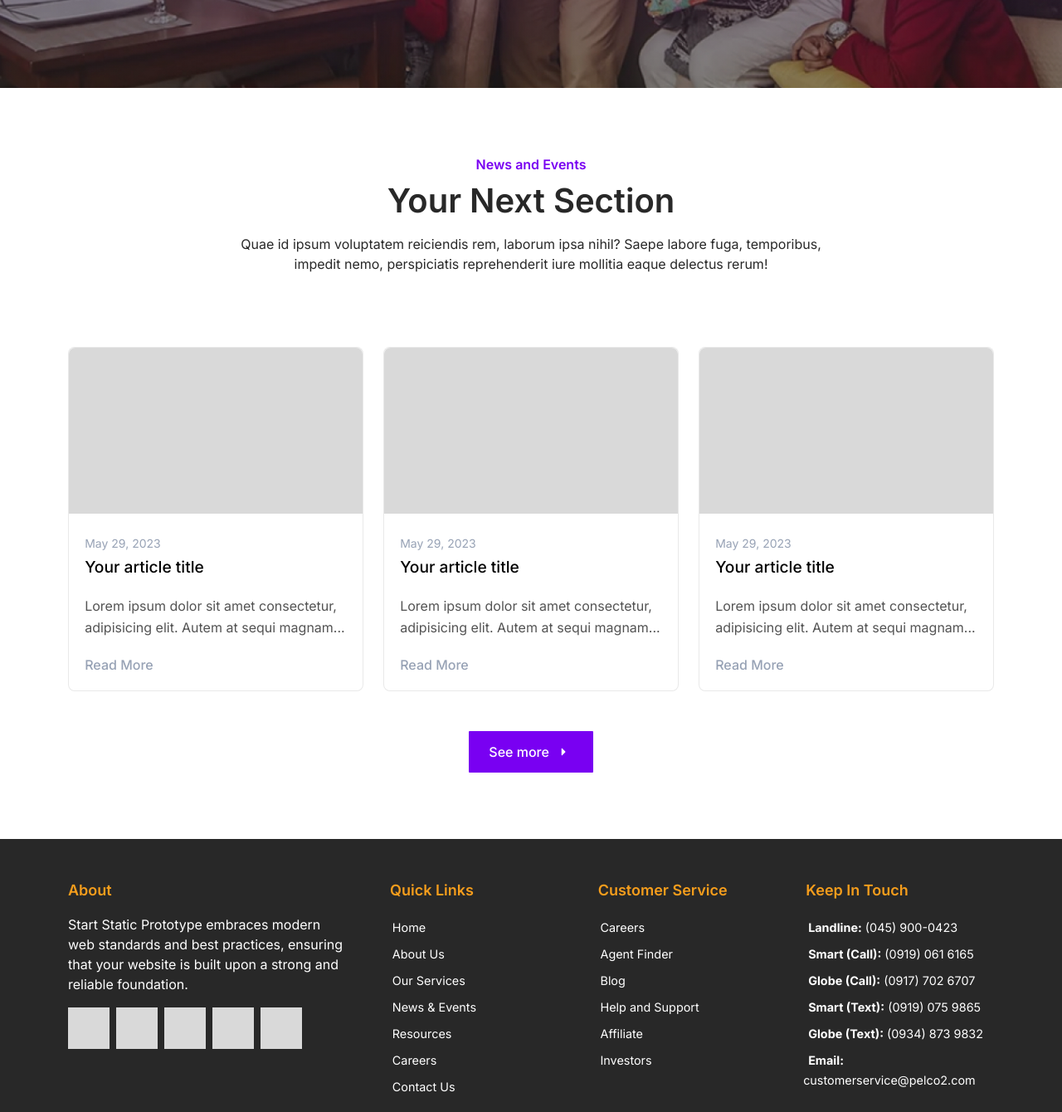
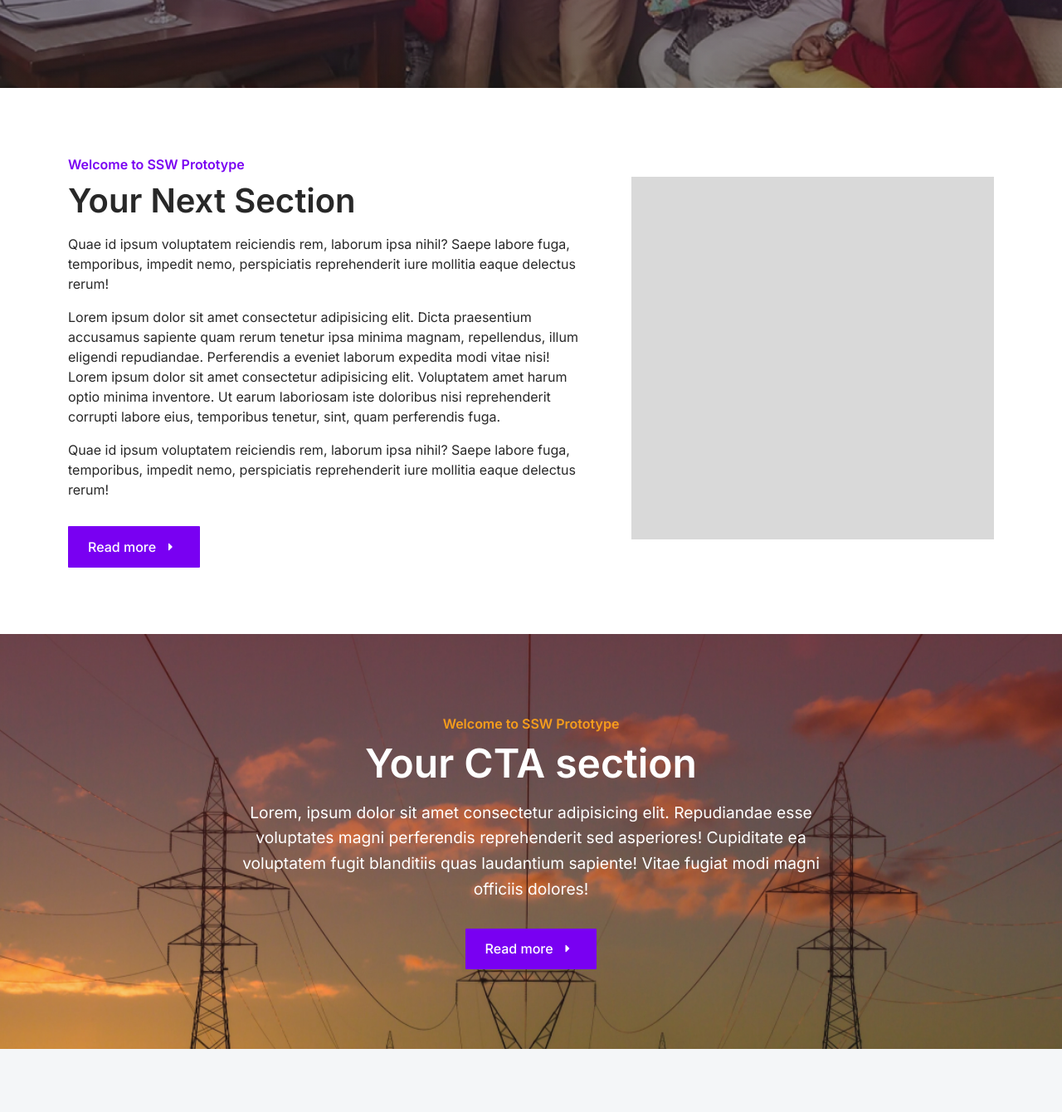
Before and after one commit to gocloud-inc/pelco2-prototype, a website built with Vite: page index.html in a window 1280 px wide. Shown: the part 540-1880 px from the top of the page at 83% size. Built offline with nearby package versions, Linux system fonts and the light colour scheme.

Commit message:
add cta and about section

```diff
--- a/index.html
+++ b/index.html
@@ -63,6 +63,39 @@
         </section>
 
         <section class="section">
+            <div class="container">
+                <div class="row align-items-center justify-content-center g-5">
+                    <div class="col-xl-7 col-lg-6">
+                        <span class="font-weight-semibold text-color-primary">Welcome to SSW Prototype</span>
+                        <h2 class="section-title">Your Next Section</h2>
+                        <p class="section-text">Quae id ipsum voluptatem reiciendis rem, laborum ipsa nihil? Saepe labore fuga, temporibus, impedit nemo, perspiciatis reprehenderit iure mollitia eaque delectus rerum!</p>
+                        <p class="section-text">Lorem ipsum dolor sit amet consectetur adipisicing elit. Dicta praesentium accusamus sapiente quam rerum tenetur ipsa minima magnam, repellendus, illum eligendi repudiandae. Perferendis a eveniet laborum expedita modi vitae nisi! Lorem ipsum dolor sit amet consectetur adipisicing elit. Voluptatem amet harum optio minima inventore. Ut earum laboriosam iste doloribus nisi reprehenderit corrupti labore eius, temporibus tenetur, sint, quam perferendis fuga.</p>
+                        <p class="section-text">Quae id ipsum voluptatem reiciendis rem, laborum ipsa nihil? Saepe labore fuga, temporibus, impedit nemo, perspiciatis reprehenderit iure mollitia eaque delectus rerum!</p>
+                        <a href="" class="button button-primary button-md mt-3">Read more <span class="material-symbols-rounded">arrow_right</span></a>
+                    </div>
+                    <div class="col-xl-5 col-lg-6">
+                        <img src="./src/img/empty.png" width="100%" alt="">
+                    </div>
+                </div>
+            </div>
+        </section>
+
+        <section class="cta-section" style="background-image: url('./src/img/cta-banner.jpg');">
+            <div class="container">
+                <div class="cta-content">
+                    <div class="row justify-content-center text-center">
+                        <div class="col-xl-8">
+                            <span class="font-weight-semibold text-color-warning">Welcome to SSW Prototype</span>
+                            <div class="cta-title">Your CTA section</div>
+                            <div class="cta-text">Lorem, ipsum dolor sit amet consectetur adipisicing elit. Repudiandae esse voluptates magni perferendis reprehenderit sed asperiores! Cupiditate ea voluptatem fugit blanditiis quas laudantium sapiente! Vitae fugiat modi magni officiis dolores!</div>
+                            <a href="" class="button button-primary button-md">Read more <span class="material-symbols-rounded">arrow_right</span></a>
+                        </div>
+                    </div>
+                </div>
+            </div>
+        </section>
+
+        <section class="section background-tonal-medium">
             <div class="container">
                 <div class="row justify-content-center text-center">
                     <div class="col-xl-8">
--- a/src/sass/layouts/_section.scss
+++ b/src/sass/layouts/_section.scss
@@ -96,27 +96,21 @@
     background-repeat: no-repeat;
     background-size: cover;
     background-position: center;
-    padding: 4rem 0;
-    max-height: 80%;
-    color: var(--color-light);
+    padding: 6rem 0;
 
     .cta-content {
-        text-align: center;
-        display: grid;
-        grid-template-columns: 90%;
-        justify-content: center;
-        justify-items: center;
-
         .cta-title {
             font-size: 3rem;
-            font-family: var(--font-serif);
+            font-weight: 600;
             margin-bottom: 0.5rem;
+            color: var(--color-light);
         }
 
         .cta-text {
             font-size: 1.2rem;
             line-height: 1.6;
-            margin-bottom: 3rem;
+            margin-bottom: 2rem;
+            color: var(--color-light);
         }
 
         a, button {
```
Also changed, not shown: src/img/cta-banner.jpg (added).
